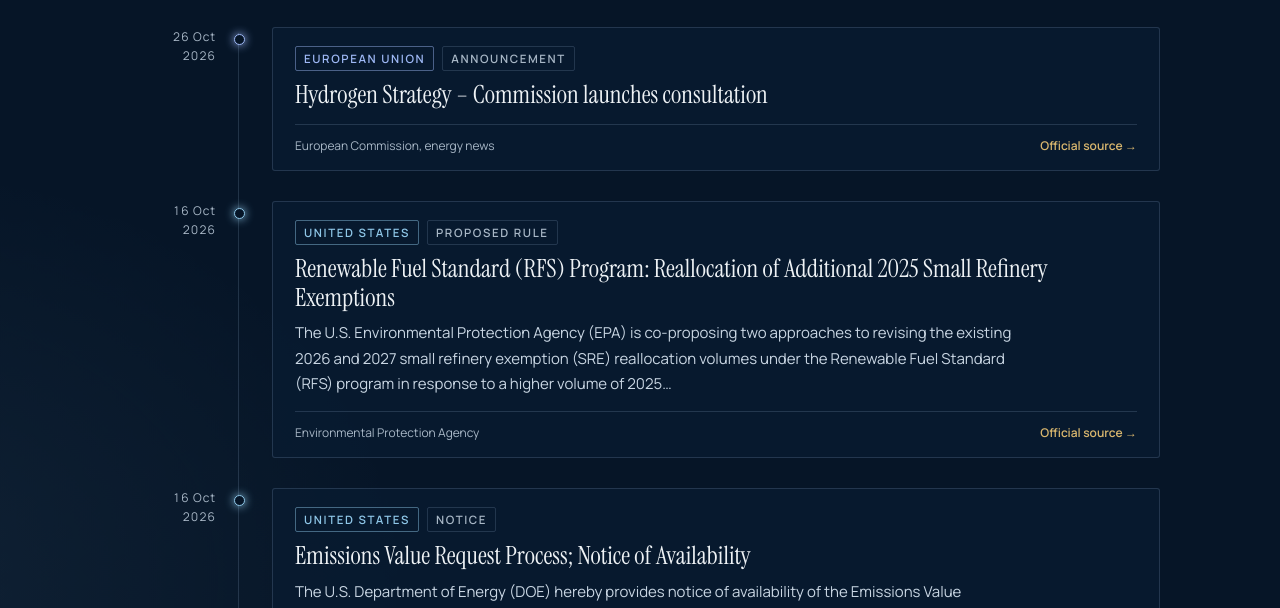
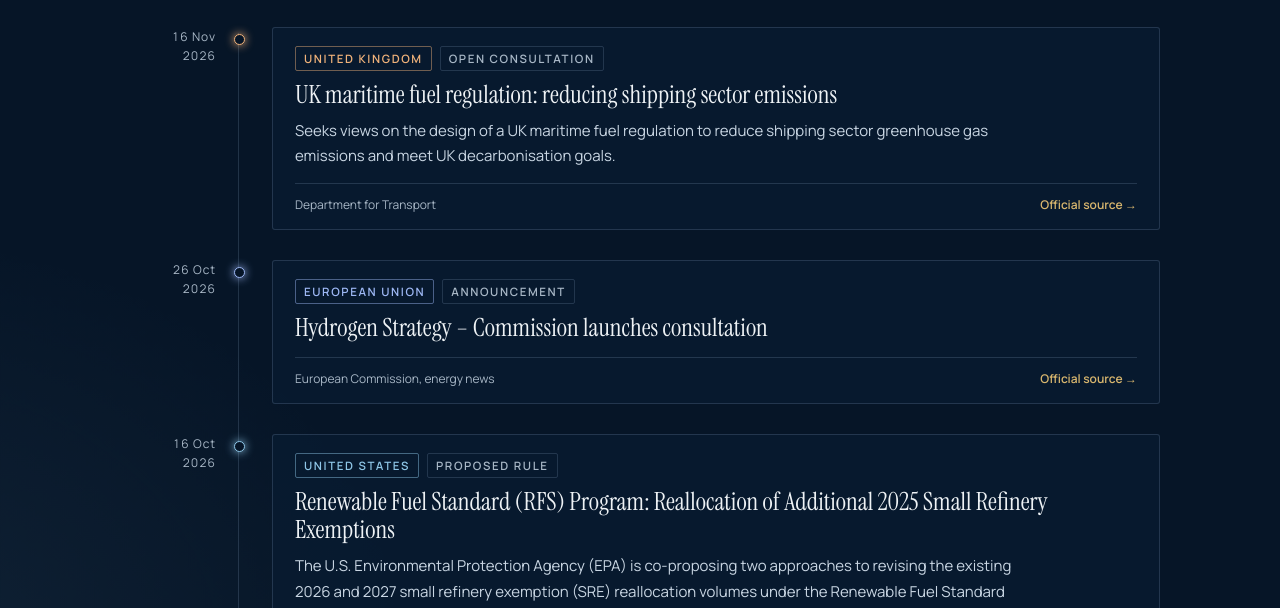
Before and after one commit to attoilleirbag/9degreeseast-site, a plain HTML site: page site/policy-tracker.html in a window 1280 px wide. Shown: the part 492-1100 px from the top of the page. Drawn offline with Linux system fonts and the light colour scheme.

Commit message:
Policy Tracker: weekly update

```diff
--- a/site/policy-tracker.html
+++ b/site/policy-tracker.html
@@ -120,8 +120,18 @@
 <script>
 /* ===== DATA ===== Written by scripts/update-policy.mjs each week and published automatically. */
 var POLICY = /*DATA:START*/{
-  "updated": "2026-11-09",
+  "updated": "2026-11-16",
   "items": [
+    {
+      "id": "uk-2026-11-16-0",
+      "region": "UK",
+      "date": "2026-11-16",
+      "status": "Open consultation",
+      "title": "UK maritime fuel regulation: reducing shipping sector emissions",
+      "summary": "Seeks views on the design of a UK maritime fuel regulation to reduce shipping sector greenhouse gas emissions and meet UK decarbonisation goals.",
+      "source": "Department for Transport",
+      "url": "https://www.gov.uk/government/consultations/uk-maritime-fuel-regulation-reducing-shipping-sector-emissions"
+    },
     {
       "id": "eu-2026-10-26-0",
       "region": "EU",
```
Also changed, not shown: scripts/policy-state.json (+13 -3 lines).
